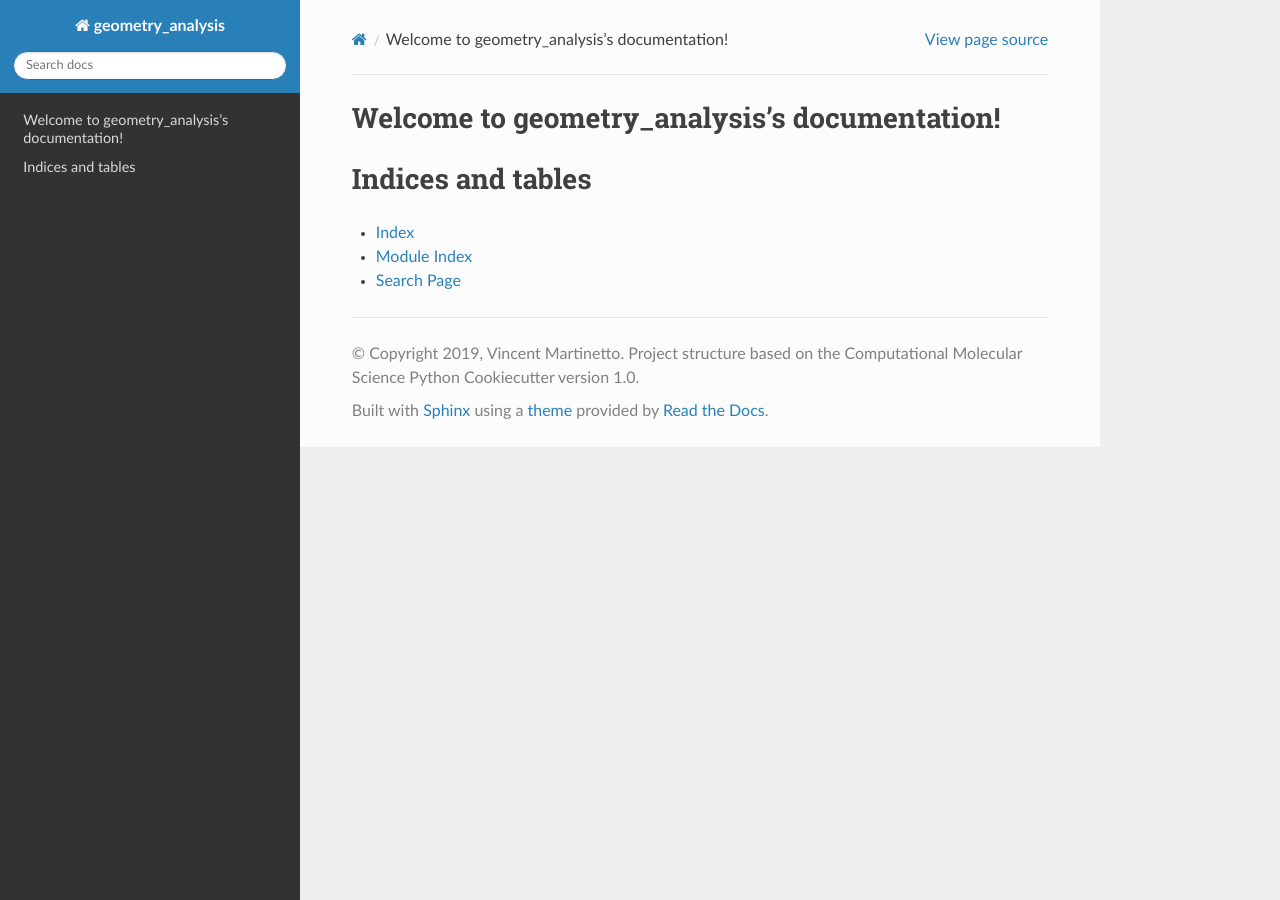
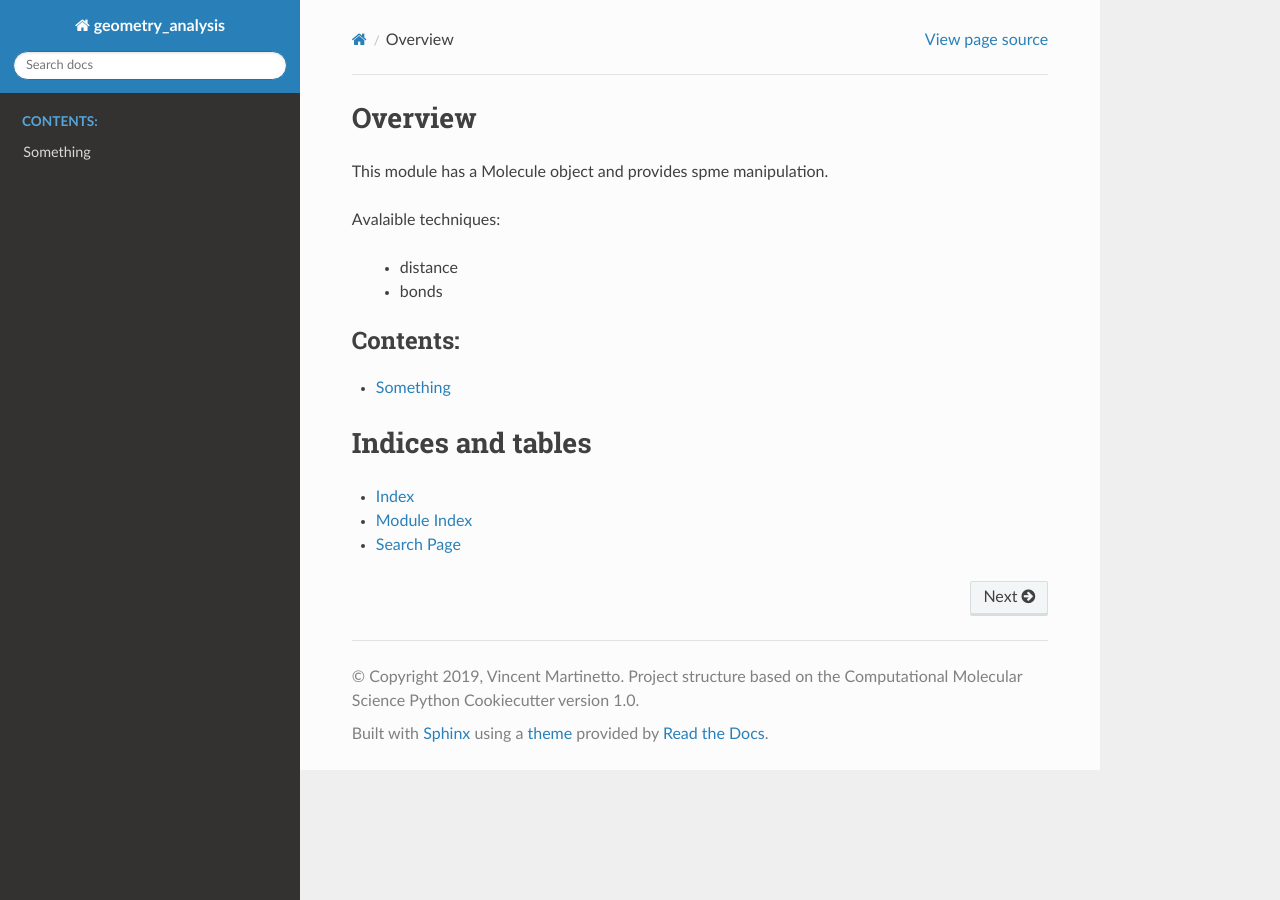
Before and after one commit to vmartinetto/geometry_analysis, a Sphinx documentation site: the page built from docs/index.rst, in a window 1280 px wide. Built offline with Sphinx 7.4.7 and the Read the Docs theme 2.0.0, drawn with Linux system fonts in a browser that asks for light colours.

Commit message:
edited index.rst and added something.rst

```diff
--- a/docs/index.rst
+++ b/docs/index.rst
@@ -3,13 +3,22 @@
    You can adapt this file completely to your liking, but it should at least
    contain the root `toctree` directive.
 
-Welcome to geometry_analysis's documentation!
+Overview
 =========================================================
+
+This module has a Molecule object and provides spme manipulation.
+
+Avalaible techniques:
+
+ - distance
+ - bonds
+
 
 .. toctree::
    :maxdepth: 2
    :caption: Contents:
 
+   something
 
 
 Indices and tables
--- /dev/null
+++ b/docs/something.rst
@@ -0,0 +1,6 @@
+Something
+=========
+
+This is a new page, the associated title is what shows up in the side bar.
+You need a toctree to specify which pages to be included in the side bar
+in the toctree on the original page include something
```
